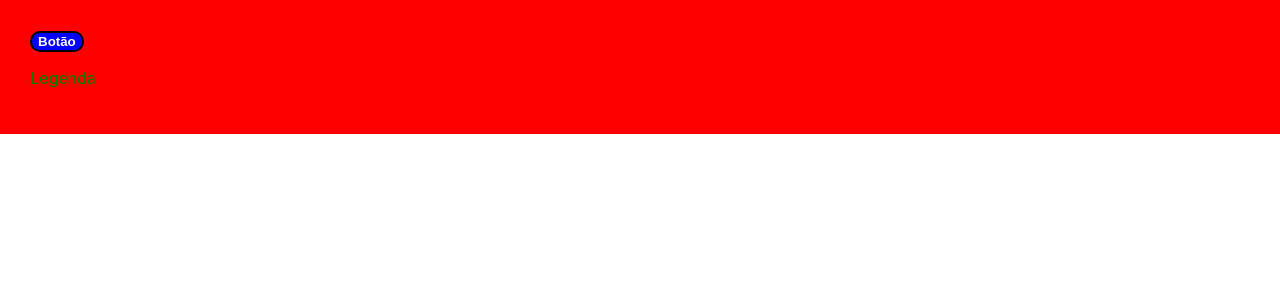
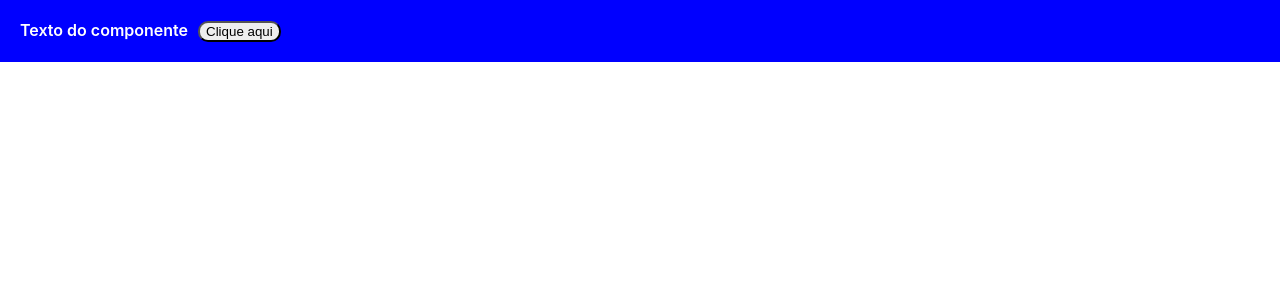
Before and after one commit to FelipeSaadi/Estudos, a React (Vite) app in the folder React/Modulo 1/react-vite-first/: page / in a window 1280 px wide. Shown: the top 300 px of the page. Built offline with nearby package versions, Linux system fonts and the light colour scheme.

Commit message:
Craindo componentes com Styled

```diff
--- a/React/Modulo 1/react-vite-first/package.json
+++ b/React/Modulo 1/react-vite-first/package.json
@@ -9,11 +9,13 @@
   },
   "dependencies": {
     "react": "^18.0.0",
-    "react-dom": "^18.0.0"
+    "react-dom": "^18.0.0",
+    "styled-components": "^5.3.5"
   },
   "devDependencies": {
     "@types/react": "^18.0.0",
     "@types/react-dom": "^18.0.0",
+    "@types/styled-components": "^5.1.25",
     "@vitejs/plugin-react": "^1.3.0",
     "typescript": "^4.6.3",
     "vite": "^2.9.9"
--- a/React/Modulo 1/react-vite-first/src/App.tsx
+++ b/React/Modulo 1/react-vite-first/src/App.tsx
@@ -1,11 +1,13 @@
-import React, { useState } from 'react';
-import Button from './components/Button';
+// import { Container, Button } from "./AppStyles"
+
+import * as C from './AppStyles'
 
 const App = () => {
   return (
-    <div>
-      <Button />
-    </div>
+      <C.Container>
+        Texto do componente
+        <C.Button>Clique aqui</C.Button>
+      </C.Container>
   )
 }
 
--- /dev/null
+++ b/React/Modulo 1/react-vite-first/src/AppStyles.ts
@@ -0,0 +1,14 @@
+import styled from 'styled-components'
+
+export const Container = styled.div`
+    background-color: blue;
+    color: white;
+    font-weight: 600;
+    padding: 20px;
+`;
+
+export const Button = styled.button`
+font-size: 40;
+border-radius: 10px;
+margin-left: 10px;
+`;
```
Also changed, not shown: React/Modulo 1/react-vite-first/src/components/Container.tsx (added, +10 -0 lines), 1 other file (tests, documents, lock files or other folders).
